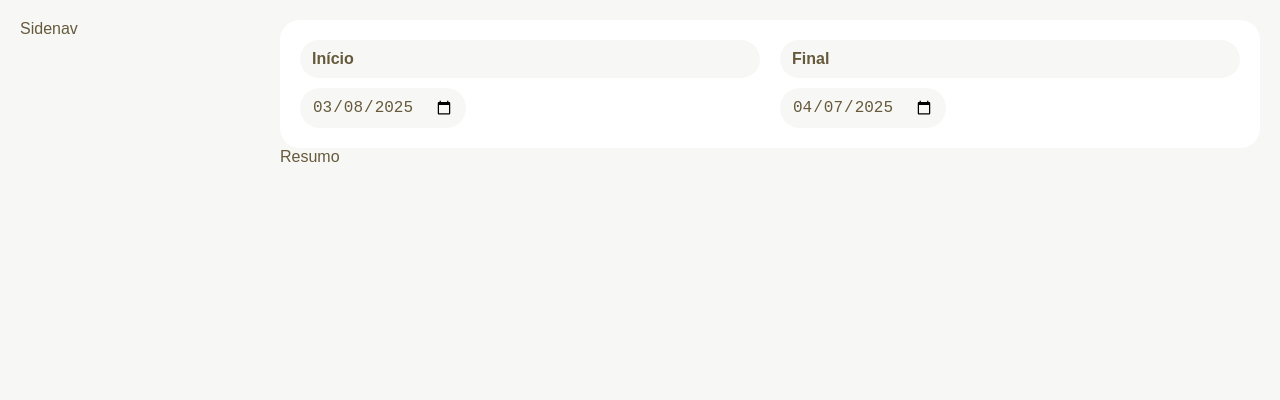
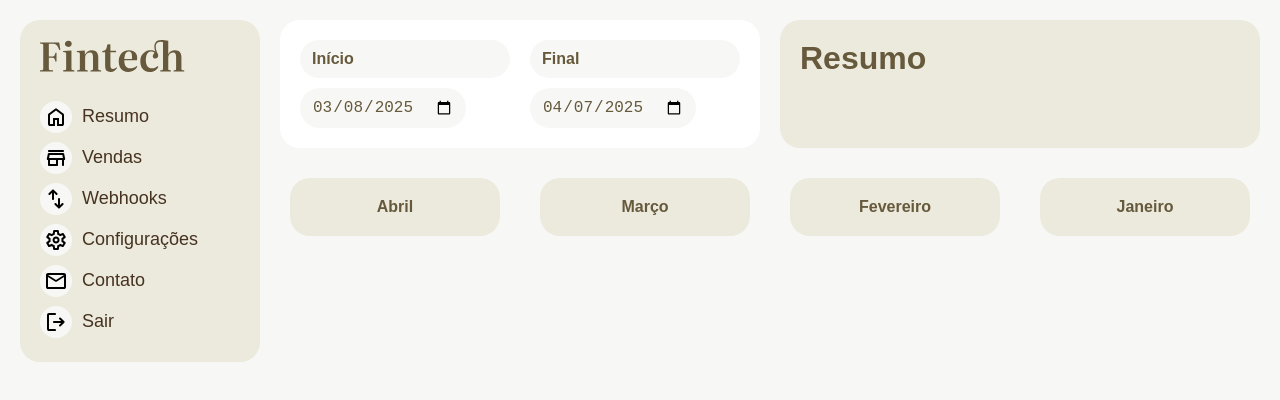
Before and after one commit to Darwin3333/fintech-dashboard, a React (Vite) app in the folder project-fintech/: page / in a window 1280 px wide. Shown: the top 400 px of the page. Built offline with nearby package versions, Linux system fonts and the light colour scheme; no server answers.

Commit message:
feat : criado menu de navegaçao

```diff
--- a/project-fintech/src/Components/Header.tsx
+++ b/project-fintech/src/Components/Header.tsx
@@ -1,12 +1,18 @@
-import React from 'react';
+import React, { useState } from 'react';
 import { useData } from '../Context/DataContext';
 import DateRange from '../Context/DateRange';
+import Meses from './Meses';
 
 const Header = () => {
+  const [title, setTitle] = useState('Resumo');
   return (
-    <div>
-      <DateRange />
-    </div>
+    <header className="mb">
+      <div className="daterange mb">
+        <DateRange />
+        <h1 className="box bg-3">{title}</h1>
+      </div>
+      <Meses />
+    </header>
   );
 };
 
--- a/project-fintech/src/Components/Sidenav.tsx
+++ b/project-fintech/src/Components/Sidenav.tsx
@@ -1,7 +1,56 @@
-import React from 'react';
+import resumo from '../assets/icons/resumo.svg';
+import vendas from '../assets/icons/vendas.svg';
+import webhooks from '../assets/icons/webhooks.svg';
+import configuracoes from '../assets/icons/configuracoes.svg';
+import contato from '../assets/icons/contato.svg';
+import sair from '../assets/icons/sair.svg';
+import FintechSVG from '../assets/FintechSVG';
 
 const Sidenav = () => {
-  return <div>Sidenav</div>;
+  return (
+    <nav className="sidenav box bg-3">
+      <FintechSVG title="fintech logo" />
+      <ul>
+        <li>
+          <span>
+            <img src={resumo} alt="" />
+          </span>
+          <a href="">Resumo</a>
+        </li>
+        <li>
+          <span>
+            <img src={vendas} alt="" />
+          </span>
+          <a href="">Vendas</a>
+        </li>
+
+        <li>
+          <span>
+            <img src={webhooks} alt="" />
+          </span>
+          <a href="">Webhooks</a>
+        </li>
+        <li>
+          <span>
+            <img src={configuracoes} alt="" />
+          </span>
+          <a href="">Configurações</a>
+        </li>
+        <li>
+          <span>
+            <img src={contato} alt="" />
+          </span>
+          <a href="">Contato</a>
+        </li>
+        <li>
+          <span>
+            <img src={sair} alt="" />
+          </span>
+          <a href=""> Sair</a>
+        </li>
+      </ul>
+    </nav>
+  );
 };
 
 export default Sidenav;
--- a/project-fintech/src/Pages/Resumo.tsx
+++ b/project-fintech/src/Pages/Resumo.tsx
@@ -4,7 +4,41 @@ import { useData } from '../Context/DataContext';
 const resumo = () => {
   const { data } = useData();
 
-  return <div>Resumo</div>;
+  if (data === null) return null;
+  return (
+    <section>
+      <div className="resumo flex mb">
+        <div className="box">
+          <h2>Vendas</h2>
+          <span>
+            {data
+              .filter((i) => i.status !== 'falha')
+              .reduce((acc, item) => acc + item.preco, 0)
+              .toLocaleString('pt-br', { style: 'currency', currency: 'BRL' })}
+          </span>
+        </div>
+        <div className="box">
+          <h2>Recebido</h2>
+          <span>
+            {data
+              .filter((i) => i.status === 'pago')
+              .reduce((acc, item) => acc + item.preco, 0)
+              .toLocaleString('pt-br', { style: 'currency', currency: 'BRL' })}
+          </span>
+        </div>
+        <div className="box">
+          <h2>A receber</h2>
+          <span>
+            {data
+              .filter((i) => i.status === 'processando')
+              .reduce((acc, item) => acc + item.preco, 0)
+              .toLocaleString('pt-br', { style: 'currency', currency: 'BRL' })}
+          </span>
+        </div>
+      </div>
+      <div className="box venda"> Gráficos</div>
+    </section>
+  );
 };
 
 export default resumo;
```
